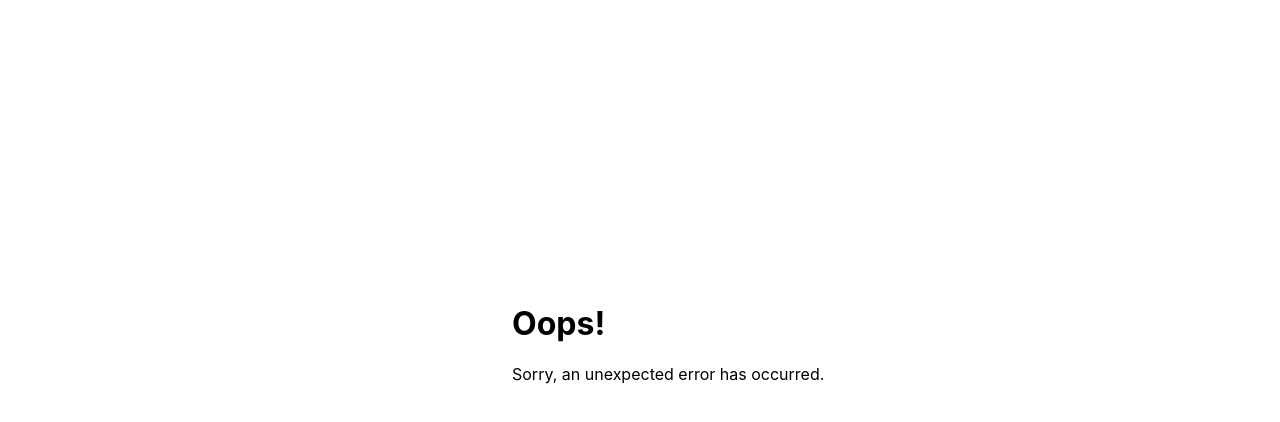
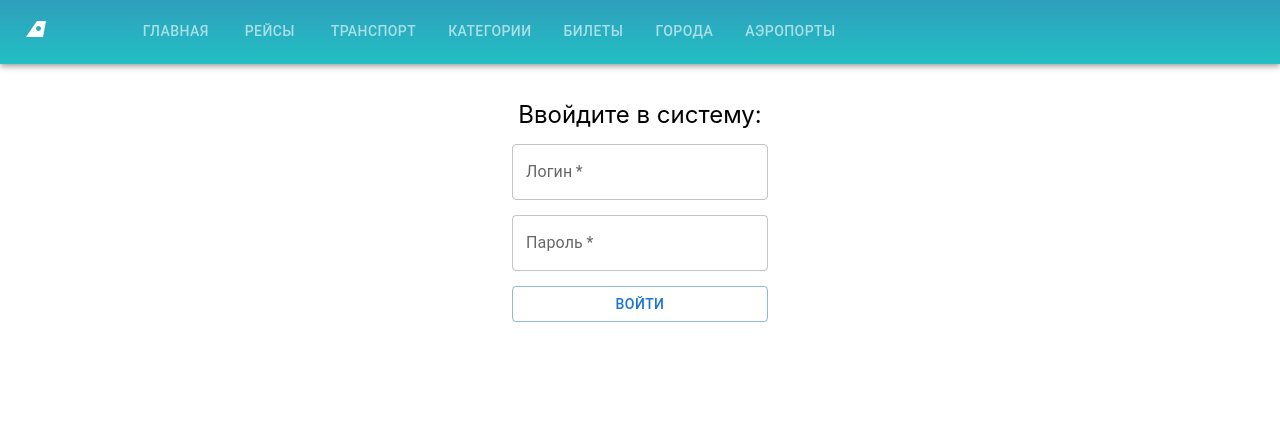
Before and after one commit to SugawaraKoushi/TicketshopClientApp, a React (Create React App) app: page /login in a window 1280 px wide. Shown: the top 422 px of the page. Built offline with nearby package versions, Linux system fonts and the light colour scheme.

Commit message:
add login page, implement login and registration

```diff
--- a/src/Components/Login.js
+++ b/src/Components/Login.js
@@ -0,0 +1,44 @@
+import React, { useState } from "react";
+import style from "./style";
+import { Button, TextField } from "@mui/material";
+import axios from "axios";
+import { useNavigate } from "react-router-dom";
+
+const Login = () => {
+    const [username, setUsername] = useState("");
+    const [password, setPassword] = useState("");
+    const navigate = useNavigate();
+
+    const handleUsernameChange = (event) => {
+        setUsername(event.target.value);
+    };
+
+    const handlePasswordChange = (event) => {
+        setPassword(event.target.value);
+    };
+
+    const handleSubmit = () => {
+        const params = {
+            username: username,
+            password: password,
+        };
+        try {
+            axios.get("http://localhost:8080/user/login", { params: params }).then(() => {navigate("/home")});
+        } catch (e) {
+            console.log(e.message);
+        }
+    }
+
+    return (
+        <>
+            <div style={style.registrationForm}>
+                <div>Ввойдите в систему:</div>
+                <TextField id="username" required label="Логин" variant="outlined" onChange={handleUsernameChange} />
+                <TextField id="password" required label="Пароль" variant="outlined" type="password" onChange={handlePasswordChange} />
+                <Button variant="outlined" type="submit" onClick={handleSubmit}>Войти</Button>
+            </div>
+        </>
+    )
+}
+
+export default Login;
--- a/src/Components/Registration.js
+++ b/src/Components/Registration.js
@@ -29,7 +29,7 @@ const Registration = () => {
     };
 
     const handleRepeatPasswordChange = (event) => {
-        setUsername(event.target.value);
+        setRepeatPassword(event.target.value);
         setPasswordValid(event.target.value === password);
     };
 
@@ -44,13 +44,13 @@ const Registration = () => {
         axios.post("http://localhost:8080/user/create", params);
     };
 
-    return(
+    return (
         <>
             <div style={style.registrationForm}>
-                <TextField id="username" required label="Логин" variant="outlined" onChange={handleUsernameChange}/>
-                <TextField id="lastname" required label="Фамилия" variant="outlined" onChange={handleLastnameChange}/>
-                <TextField id="firstname" required label="Имя" variant="outlined" onChange={handleFirstrnameChange}/>
-                <TextField id="password" required label="Пароль" variant="outlined" type="password" onChange={handlePasswordChange}/>
+                <TextField id="username" required label="Логин" variant="outlined" onChange={handleUsernameChange} />
+                <TextField id="lastname" required label="Фамилия" variant="outlined" onChange={handleLastnameChange} />
+                <TextField id="firstname" required label="Имя" variant="outlined" onChange={handleFirstrnameChange} />
+                <TextField id="password" required label="Пароль" variant="outlined" type="password" onChange={handlePasswordChange} />
                 <TextField error={!passwordValid} id="password-repeat" required label="Повторите пароль" variant="outlined" type="password" onChange={handleRepeatPasswordChange} />
                 <Button type="submit" onClick={handleSubmit}>Зарегистрироваться</Button>
             </div>
--- a/src/Components/style.js
+++ b/src/Components/style.js
@@ -27,6 +27,8 @@ const style = {
         padding: "10px 0",
     },
     registrationForm: {
+        textAlign: "center",
+        fontSize: "18pt",
         display: "grid",
         gridAutoFlow: "row",
         gridRowGap: "15px",
```
Also changed, not shown: src/index.js (+6 -1 lines).
